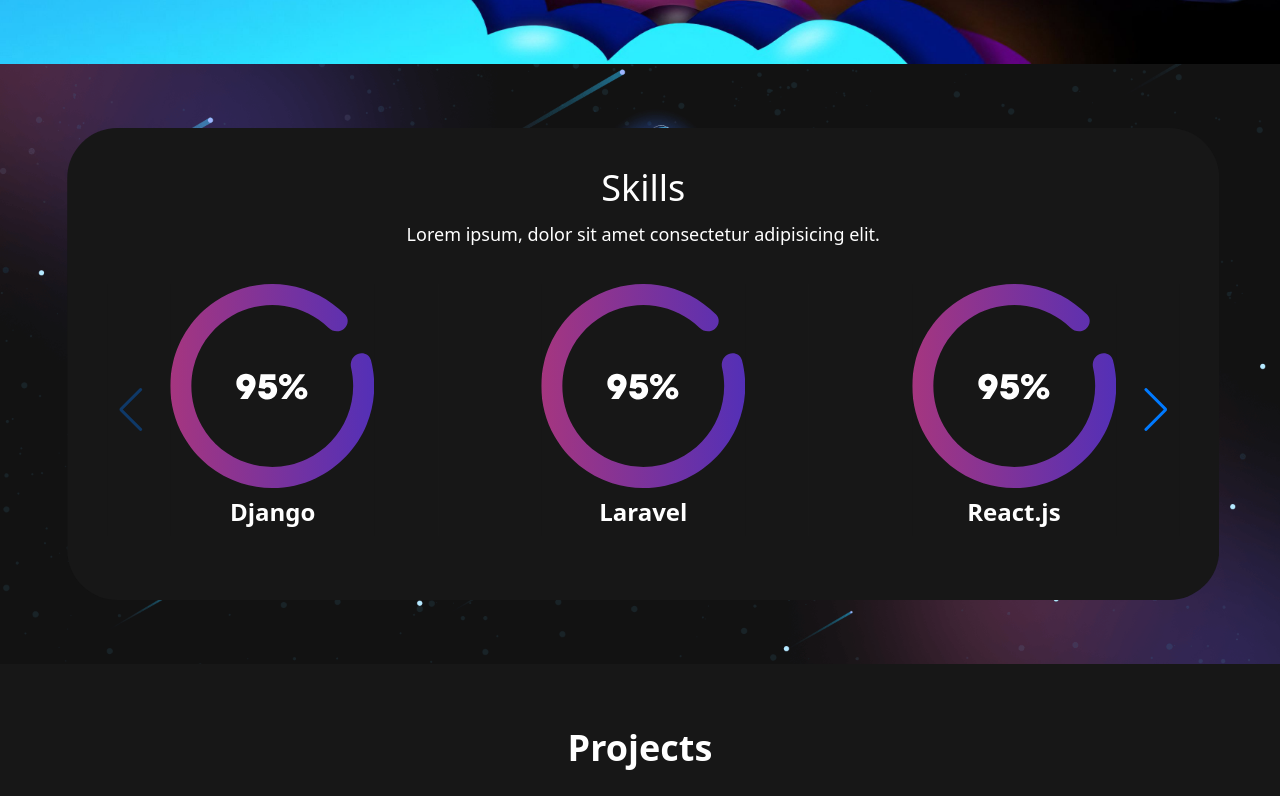
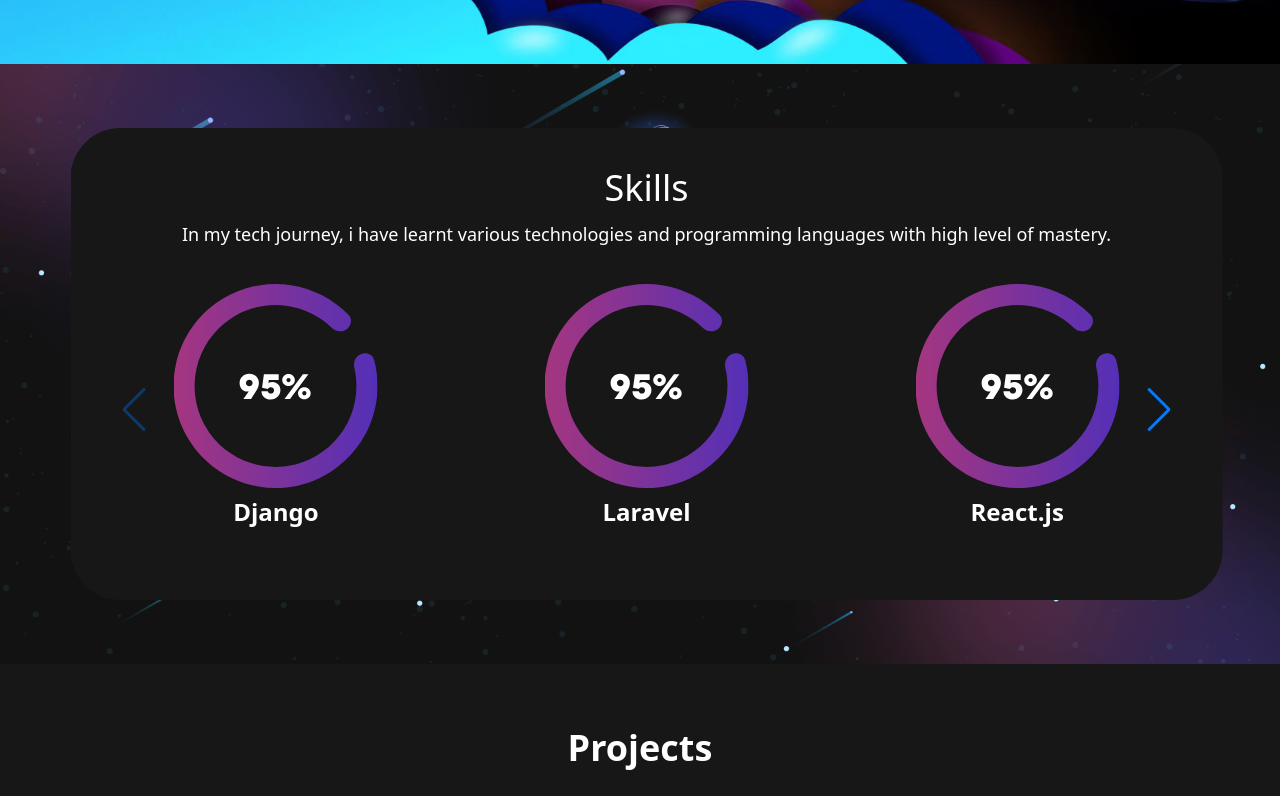
Before and after one commit to mainanorbert/nober-portfolio, a React (Vite) app: page / in a window 1280 px wide. Shown: the part 736-1532 px from the top of the page. Built offline with nearby package versions, Linux system fonts and the light colour scheme.

Commit message:
added an introduction text on the skills component

```diff
--- a/src/components/Skills.jsx
+++ b/src/components/Skills.jsx
@@ -15,13 +15,13 @@
       <div id="skills" style={{ backgroundImage: `url(${bg})` }} className="wrapper h-full bg-no-repeat bg-center bg-cover p-16 lg:p-4">
         <motion.div className="skills-wrapper text-center text-white bg-[#171717]  p-10 rounded-[50px] lg:p-2"
           initial={{ x: 0 }} // Initial position of the word
-          animate={{ x: 10 }} // Animation position
+          animate={{ x: 20 }} // Animation position
           transition={{ duration: 5, repeat: Infinity }} // Animation duration and repeat
 
         >
           <h1 className="text-4xl ">Skills</h1>
           <p className="text-lg py-3">
-            Lorem ipsum, dolor sit amet consectetur adipisicing elit.
+            In my tech journey, i have learnt various technologies and programming languages with high level of mastery.
           </p>
           <div className="box flex  justify-between  items-center bg-[#171717] my-6">
             <Swiper
```
